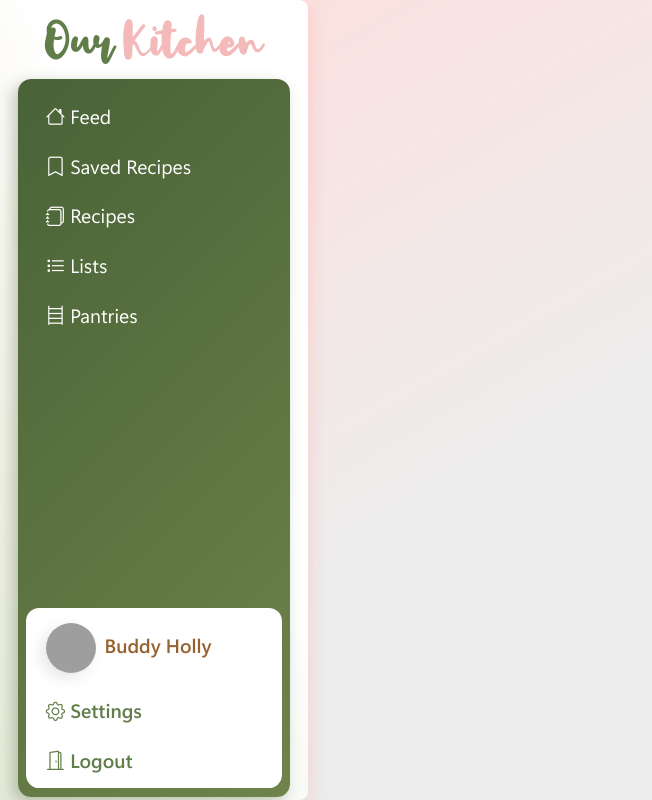
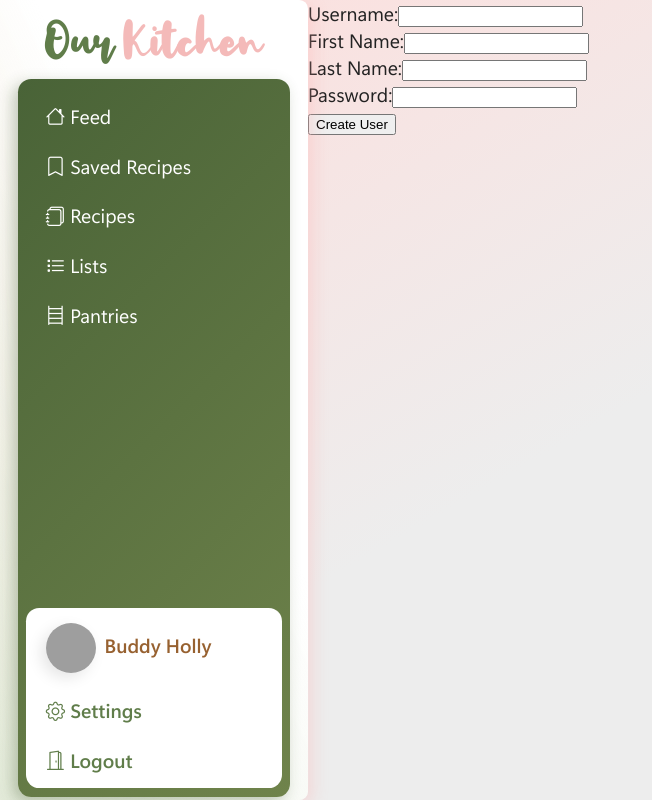
Before and after one commit to inkvoiid/HeritageHearth, a React (Create React App) app in the folder client/: page /register in a window 1280 px wide. Shown: the whole page, without its empty margins (0-652 px from the left). Built offline with nearby package versions, Linux system fonts and the light colour scheme; grey boxes are pictures that could not be loaded.

Commit message:
Register user form working

```diff
--- a/client/package.json
+++ b/client/package.json
@@ -12,6 +12,7 @@
     "react-hook-form": "^7.44.3",
     "react-router-dom": "^6.12.0",
     "react-scripts": "5.0.1",
+    "react-toastify": "^9.1.3",
     "web-vitals": "^2.1.4"
   },
   "scripts": {
--- a/client/src/App.js
+++ b/client/src/App.js
@@ -1,16 +1,22 @@
 import logo from './logo.svg';
 import './App.css';
 import { BrowserRouter, Routes, Route } from 'react-router-dom';
+import { ToastContainer } from 'react-toastify';
+import "react-toastify/dist/ReactToastify.css";
 
 import Navbar from './components/navbar';
 
 import Home from './routes/home';
+
+import Register from './routes/register';
+
 import Feed from './routes/feed';
 import Recipe from './routes/recipe';
 import SavedRecipes from './routes/savedrecipes';
 import Recipes from './routes/recipes';
 import Lists from './routes/lists';
 import Pantries from './routes/pantries';
+
 import Profile from './routes/profile';
 import Settings from './routes/settings';
 
@@ -24,16 +30,21 @@ function App() {
         <main>
           <Routes>
             <Route path="/" element={<Home />} />
+
+            <Route path="/register" element={<Register />} />
+
             <Route path="/feed" element={<Feed />} />
             <Route path="/recipe/:recipeId" element={<Recipe />} />
             <Route path="/saved-recipes" element={<SavedRecipes />} />
             <Route path="/recipes" element={<Recipes />} />
             <Route path="/lists" element={<Lists />} />
             <Route path="/pantries" element={<Pantries />} />
+
             <Route path="/profile/:profileUsername" element={<Profile />} />
             <Route path="/settings" element={<Settings />} />
           </Routes>
         </main>
+        <ToastContainer />
         </BrowserRouter>
     </>
   );
--- /dev/null
+++ b/client/src/routes/register.js
@@ -0,0 +1,78 @@
+import { useForm } from "react-hook-form";
+import axios from "axios";
+
+import { useNavigate } from "react-router-dom";
+import { toast } from "react-toastify";
+
+const Register = () => {
+
+    const { register, handleSubmit, errors } = useForm();
+
+    const navigate = useNavigate();
+
+    const onSubmit = async (data) => {
+        try {
+            const response = await axios.post("http://localhost:5000/api/users", data);
+            if (response.status === 201) {
+                toast.success('User created successfully');
+                navigate('/login');
+            }
+        }
+        catch (error) {
+            if (error.response && error.response.data && error.response.data.message) {
+                const errorMessage = error.response.data.message;
+                toast.error(errorMessage);
+              } else {
+                console.error(error);
+              }
+        }
+    };
+
+    return (
+        <form onSubmit={handleSubmit(onSubmit)}>
+          <div>
+            <label>Username:</label>
+            <input
+              type="text"
+              {...register("username",{ required: true })}
+            />
+            {errors?.username && <span>This field is required</span>}
+          </div>
+
+          <div>
+            <label>First Name:</label>
+            <input
+              type="text"
+              {...register("firstName",{ required: true })}
+            />
+            {errors?.firstName && <span>This field is required</span>}
+          </div>
+
+          <div>
+            <label>Last Name:</label>
+            <input
+              type="text"
+              {...register("lastName",{ required: true })}
+            />
+            {errors?.lastName && <span>This field is required</span>}
+          </div>
+
+          <div>
+            <label>Password:</label>
+            <input
+              type="password"
+              {...register("password",{ required: true })}
+            />
+            {errors?.password && <span>This field is required</span>}
+          </div>
+
+          <div>
+            <button type="submit">Create User</button>
+          </div>
+        </form>
+    );
+
+};
+
+
+export default Register;
```
Also changed, not shown: 1 other file (tests, documents, lock files or other folders).
